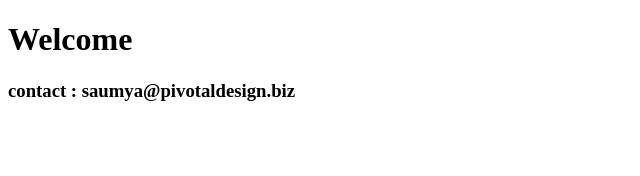
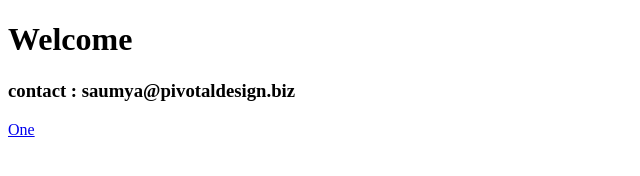
Before and after one commit to saumya-pivotaldesign/saumya-pivotaldesign.github.io, a plain HTML site: page index.html in a window 1280 px wide. Shown: the full height of the page, 0-640 px from the left. Drawn offline with Linux system fonts and the light colour scheme.

Commit message:
trying URL Schemes

```diff
--- a/index.html
+++ b/index.html
@@ -6,5 +6,7 @@
 <body>
  <h1>Welcome</h1>
  <h3>contact : saumya@pivotaldesign.biz</h3>
+
+ <a href="hztbuddy://one">One</a>
 </body>
 </html>
```
